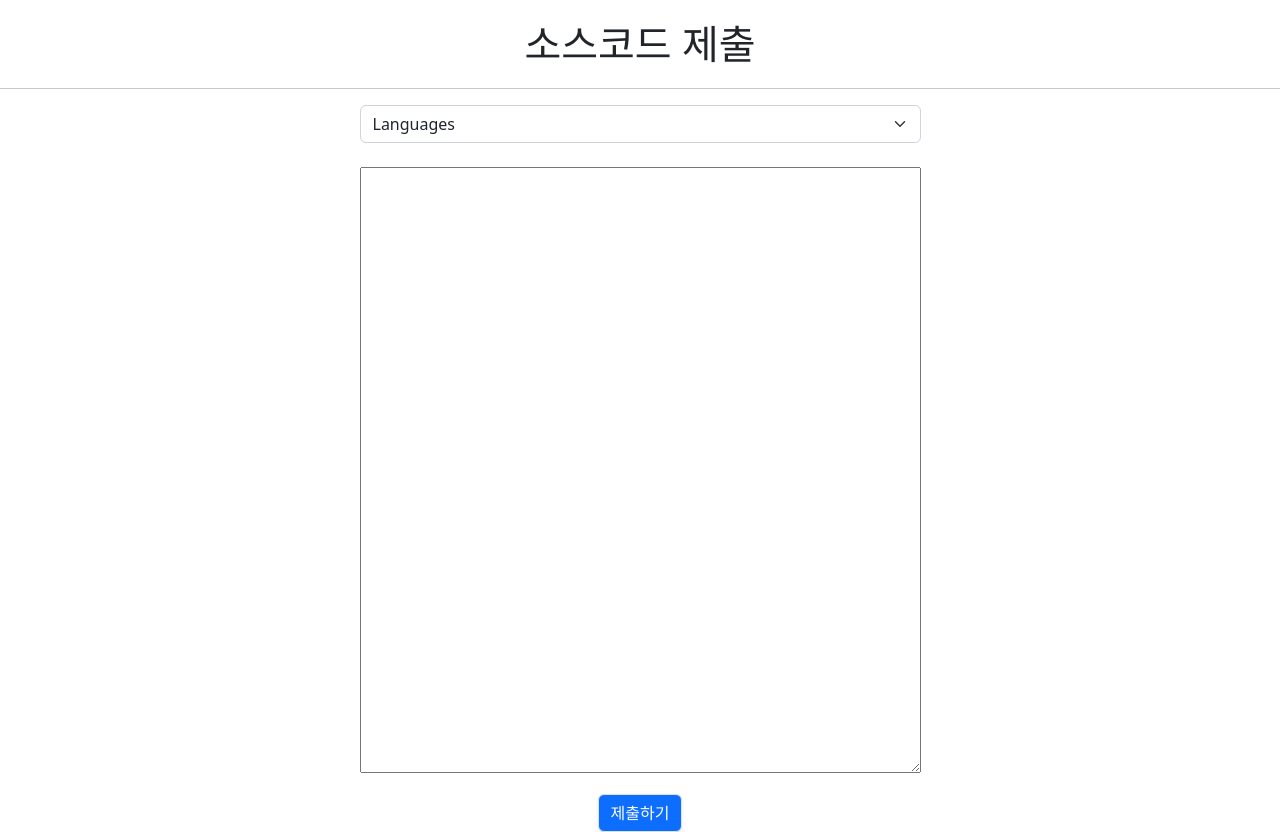
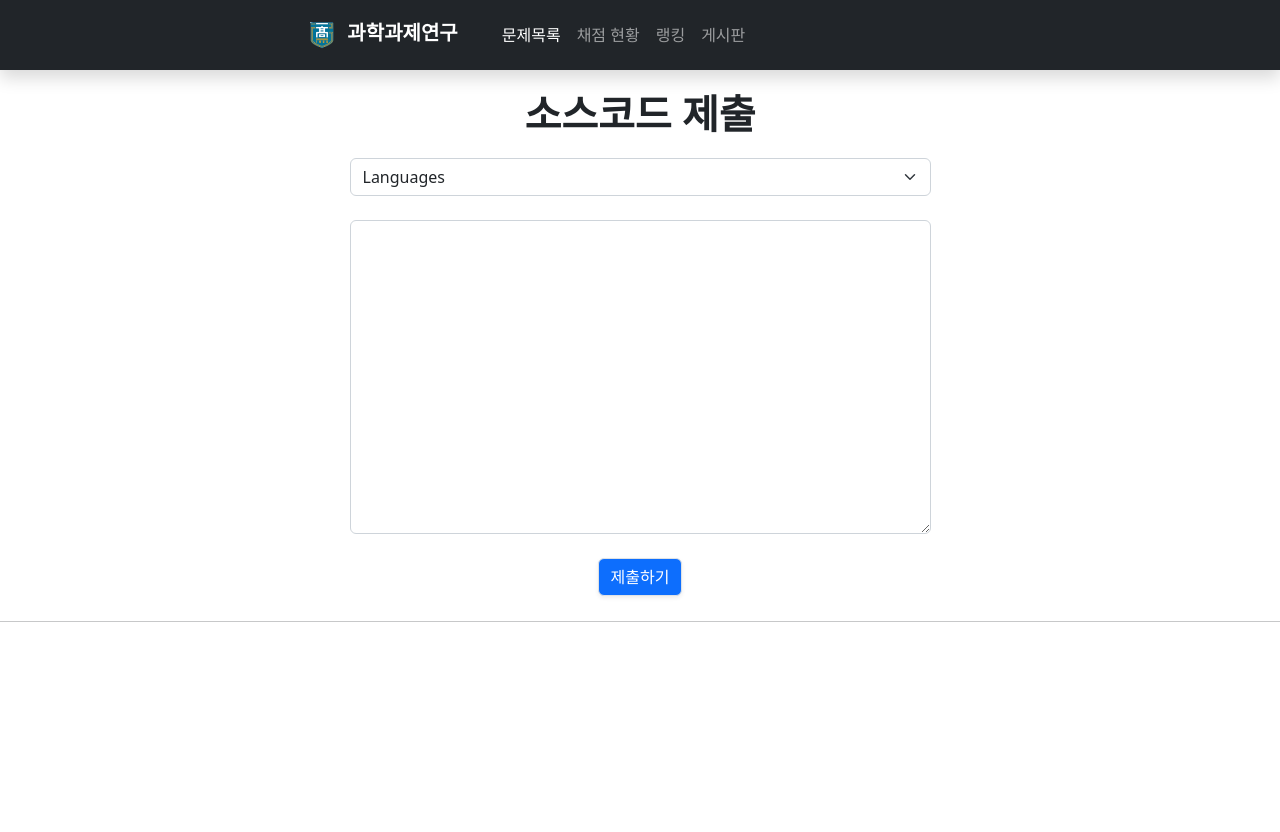
Before and after one commit to kimjw0427/school, a Flask app: page /send in a window 1280 px wide. After the commit the page ends 622 px from the top, so only its background shows below. Run offline with Flask 3, Linux system fonts and the light colour scheme.

Commit message:
Update send.html

```diff
--- a/templates/send.html
+++ b/templates/send.html
@@ -14,8 +14,31 @@
 </head>
 <body>
     <script src="https://cdn.jsdelivr.net/npm/bootstrap@5.2.3/dist/js/bootstrap.bundle.min.js" integrity="sha384-kenU1KFdBIe4zVF0s0G1M5b4hcpxyD9F7jL+jjXkk+Q2h455rYXK/7HAuoJl+0I4" crossorigin="anonymous"></script>
-    <h1 style="display: flex; justify-content: center; margin:20px;">소스코드 제출</h1>
-    <hr>
+    <nav class="shadow navbar navbar-expand-lg navbar navbar-dark bg-dark" style="padding: 5px;">
+        <div class="container-fluid">
+          <a class="navbar-brand" href="#" style="margin-left: 22.5%;"><img src="logo.png" alt="Logo" width="50" height="50" ><b>과학과제연구</b></a>
+          <button class="navbar-toggler" type="button" data-bs-toggle="collapse" data-bs-target="#navbarNav" aria-controls="navbarNav" aria-expanded="false" aria-label="Toggle navigation">
+            <span class="navbar-toggler-icon"></span>
+          </button>
+          <div class="collapse navbar-collapse" id="navbarNav">
+            <ul class="navbar-nav" style="margin-left: 20px;">
+              <li class="nav-item">
+                <a class="nav-link active" aria-current="page" href="#">문제목록</a>
+              </li>
+              <li class="nav-item">
+                <a class="nav-link" href="#">채점 현황</a>
+              </li>
+              <li class="nav-item">
+                <a class="nav-link" href="#">랭킹</a>
+              </li>
+              <li class="nav-item">
+                <a class="nav-link" href="#">게시판</a>
+              </li>
+            </ul>
+          </div>
+        </div>
+      </nav>
+    <h1 style="display: flex; justify-content: center; margin:20px;"><b>소스코드 제출</b></h1>
     <div style="display: flex; justify-content: center;">
         <form action="/send" method="post">
         <span>
@@ -27,10 +50,11 @@
                 </select>
         </span>
             <br>
-            <textarea name="code" rows="20" cols="45" style="margin-bottom: 15px; font-size: 20px;"></textarea>
+            <textarea class="form-control" name="code" rows="10" cols="45" style="font-size: 20px;"></textarea>
             <br>
             <input class="btn btn-primary shadow-sm border" type="submit" value="제출하기" style="display: block; margin: auto; text-align: center;">
         </form>
     </div>
+    <hr style="margin-top: 25px;">
 </body>
 </html>
```
